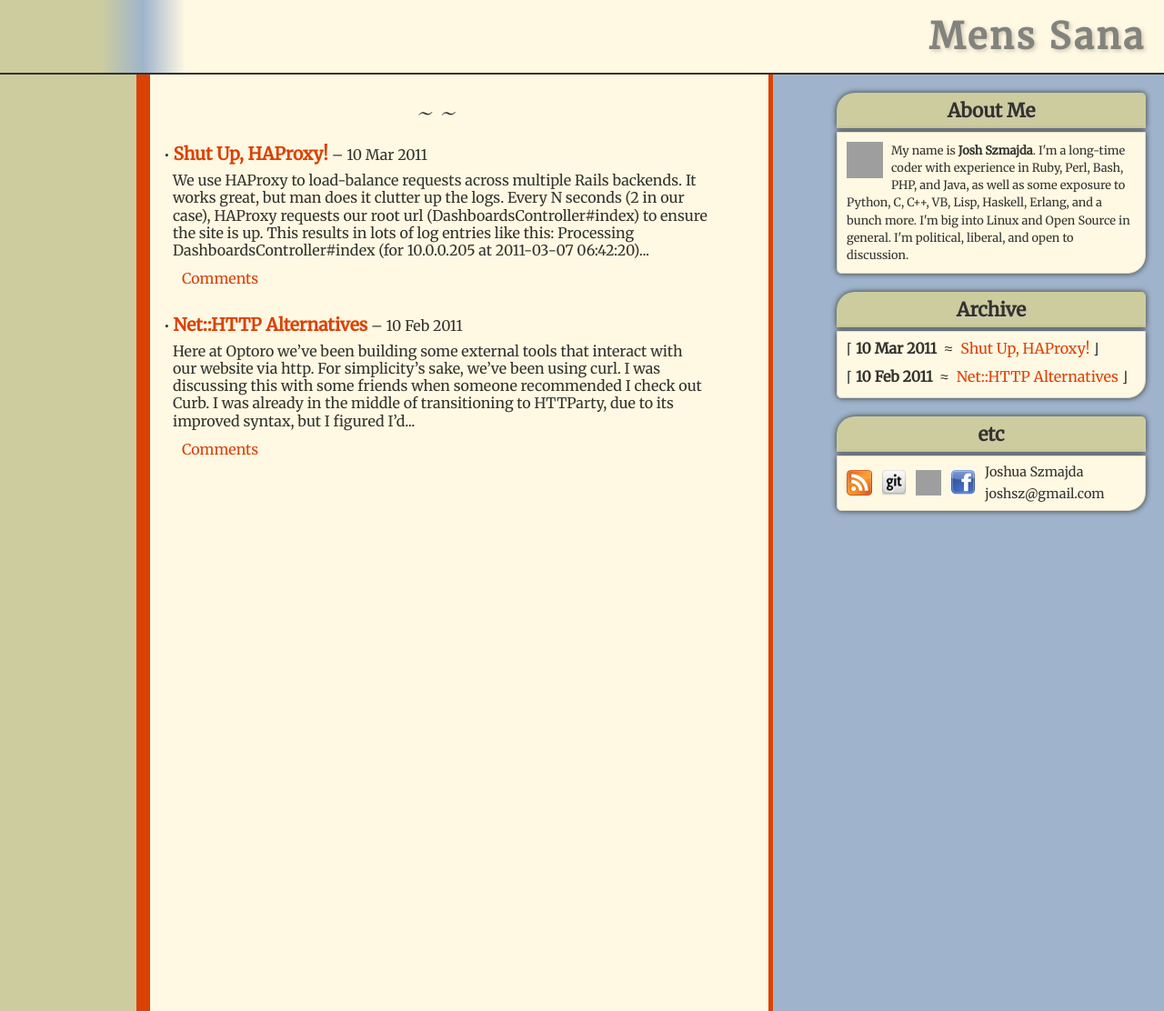
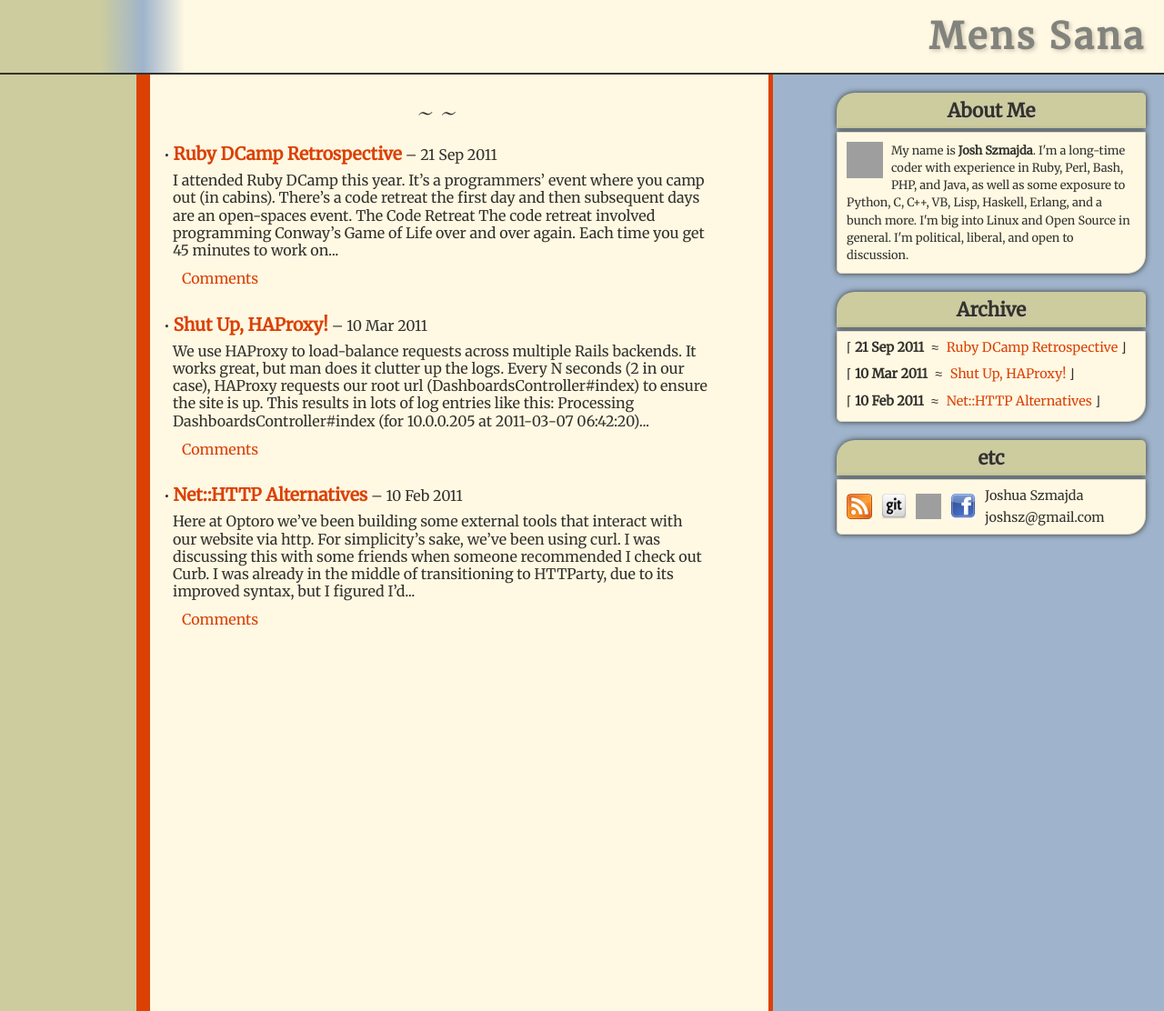
Before and after one commit to jszmajda/blog, a Jekyll site: the page built from index.html, in a window 1280 px wide. Shown: the whole page at 91% size. Built offline with Jekyll 4.4.1, drawn with Linux system fonts in a browser that asks for light colours; some web fonts are replaced; comment, search, counter and statistics services are not loaded; grey boxes are pictures that could not be loaded.

Commit message:
added Rakefile for future ease, new post

```diff
--- /dev/null
+++ b/code/_posts/2011-09-21-ruby-dcamp.md
@@ -0,0 +1,55 @@
+---
+layout: post
+title: Ruby DCamp Retrospective
+---
+
+I attended [Ruby DCamp][1] this year. It's a programmers' event where
+you camp out (in cabins). There's a code retreat the first day and then
+subsequent days are an [open-spaces][2] event.
+
+### The Code Retreat
+
+The code retreat involved programming [Conway's Game of Life][3] over
+and over again. Each time you get 45 minutes to work on the problem. You
+and another (pseudo-randomly selected) person pair program and use
+[TDD][4]. At the end of the 45 minutes, you delete all the work you've
+done. The goal is not necessarily to create a program that runs the
+algorithm, but rather to hone your craft and focus on how you
+pair-program and how you effectively use TDD.
+
+I ended up involved in only three of the total (six or so) sessions.
+Each was a unique experience, and eye-opening. It made me remember why
+we, as a community, care so much about TDD and other agile practices:
+they really work.
+
+### The Open-Spaces Sessions
+
+Saturday and Sunday were self-organized sessions. The topics ranged from
+specific (Programming with [Coffeescript][5] or using [DCI][6]) to broad
+(Effective pairing practices, Intro to statistics).
+
+Sunday had a number of hacking sessions where we worked on actually building
+something. These were especially rewarding: I continued with the Game of
+Life theme and built a version using [Backbone.js][7] and with [Erlang][8].
+
+### New Concepts
+
+The sessions around DCI, presenters, and fast-testing were probably the
+most influential to how I'm planning to work in the future. I've been
+moving towards the idea of breaking apart my thick models for awhile
+(some of the models we work with at Optoro are over a thousand lines
+long). These concepts give a strong conceptual framework to use while
+refactoring our models down to something actually maintainable.
+
+Thanks again to [@elight][9] and everyone who attended for making DCamp
+such a great event!
+
+[1]: http://rubydcamp.org/
+[2]: http://en.wikipedia.org/wiki/Open_Space_Technology
+[3]: http://en.wikipedia.org/wiki/Conway%27s_Game_of_Life
+[4]: http://en.wikipedia.org/wiki/Test-driven_development
+[5]: http://jashkenas.github.com/coffee-script/
+[6]: http://en.wikipedia.org/wiki/Data,_Context_and_Interaction
+[7]: https://gist.github.com/1225251
+[8]: https://gist.github.com/1225511
+[9]: http://www.twitter.com/elight
--- a/css/main.css
+++ b/css/main.css
@@ -41,6 +41,11 @@ h2 {
   font-weight: bold;
   letter-spacing: 0.08em;
   text-shadow: 2px 2px 4px #CFC8B3;
+}
+
+#post h3 {
+  font-weight: bold;
+  margin-top: 15px;
 }
 
 p {
@@ -146,6 +151,7 @@ ul.posts span {
 ul.posts li {
   margin-bottom: 5px;
   padding: 5px;
+  font-size: 0.9em;
 }
 
 ul.posts li span {
@@ -202,3 +208,9 @@ code, pre {
   overflow-y: auto;
   margin-bottom: 10px;
 }
+
+#disqus_thread {
+  margin-top: 20px;
+  border-top: 1px solid #CCC;
+  padding-top: 20px;
+}
```
Also changed, not shown: 1 other file.
